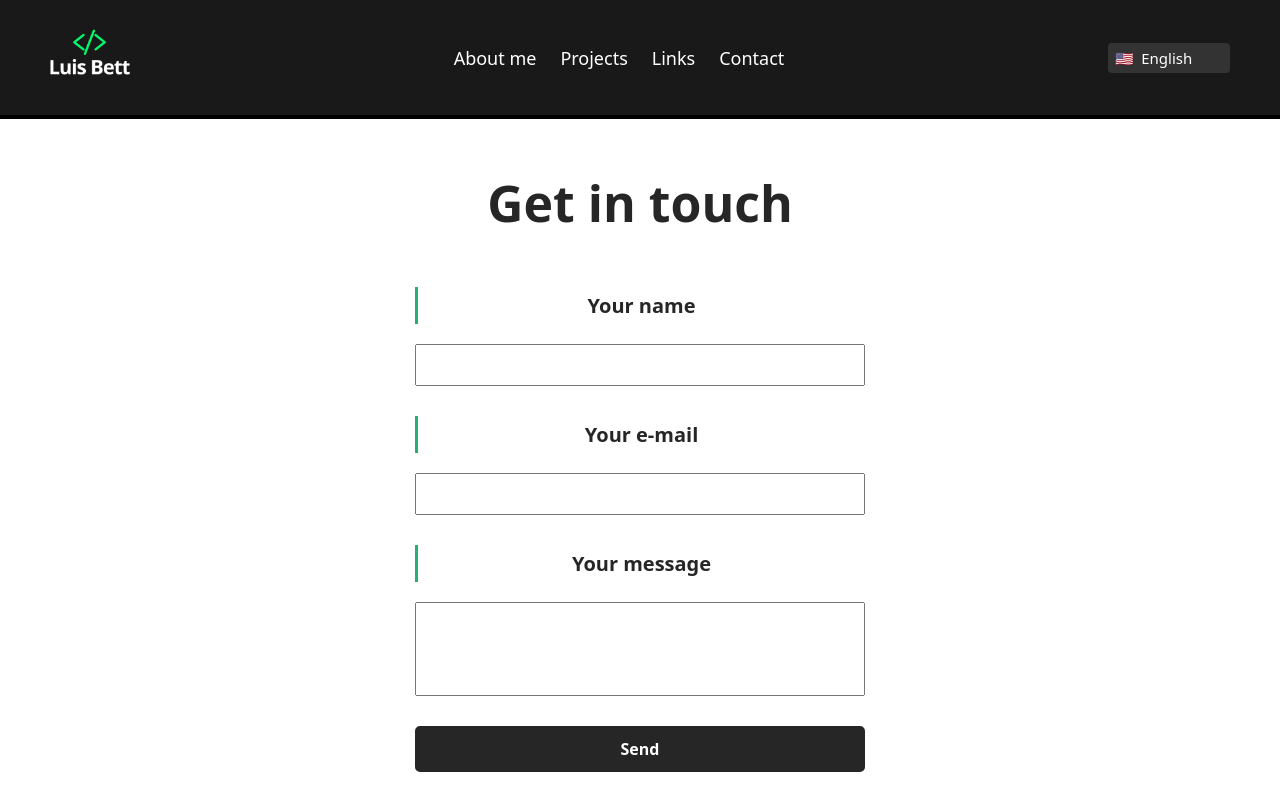
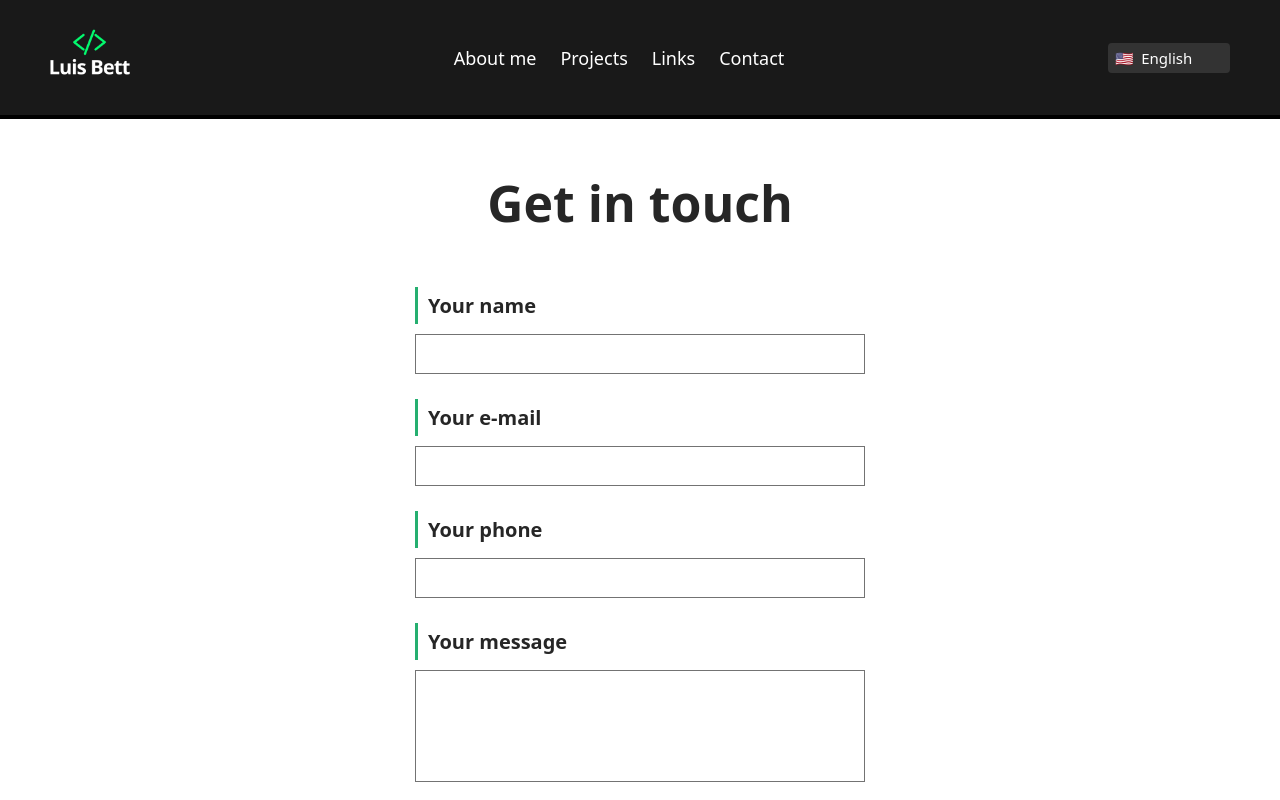
Before and after one commit to luisbett/luisbett-website, a Vue app: page /contact in a window 1280 px wide. Shown: the top 800 px of the page. Built offline with nearby package versions, Linux system fonts and the light colour scheme.

Commit message:
adjust form to be sent using formspree

```diff
--- a/src/components/Form.vue
+++ b/src/components/Form.vue
@@ -2,21 +2,25 @@
 
 	<div id="form-div">
         <h1>{{ translate('formTitle') }}</h1>
-        <form id="contact-form">
+        <form id="contact-form" action="https://formspree.io/f/mgebnoeq" method="POST">
             <div class="input-container">
                 <label for="name">{{ translate('formName') }}</label>
-                <input type="text" id="name" name="name" v-model="name">
+                <input type="text" id="name" name="Name" v-model="name">
             </div>
             <div class="input-container">
                 <label for="email">{{ translate('formEmail') }}</label>
-                <input type="email" id="email" name="email" v-model="email">
+                <input type="email" id="email" name="Email" v-model="email">
+            </div>
+            <div class="input-container">
+                <label for="phone">{{ translate('formPhone') }}</label>
+                <input type="text" id="phone" name="Phone" v-model="phone">
             </div>
             <div class="input-container">
                 <label for="message">{{ translate('formMessage') }}</label>
-                <textarea id="message" name="message" v-model="message" rows="4" cols="50"></textarea>
+                <textarea id="message" name="Message" v-model="message" rows="5"></textarea>
             </div>
             <div class="input-container">
-                <button id="submit-button" @click="sendEmail">{{ translate('formButton') }}</button>
+                <button id="submit-button" type="submit">{{ translate('formButton') }}</button>
             </div>
         </form>
 	</div>
@@ -35,29 +39,10 @@
 		props: {
 			language: String
 		},
-        data() {
-            return {
-                name: '',
-                email: '',
-                message: ''
-            }
-        },
 		methods: {
 			translate(msg) {
 				return this[this.language][msg]
-			},
-            sendEmail(e) {
-
-                e.preventDefault()
-
-                const data = {
-                    name: this.name,
-                    email: this.email,
-                    message: this.message
-                }
-
-                console.log(data)
-            }
+			}
 		}
 	}
 
@@ -80,19 +65,21 @@
     .input-container {
         display: flex;
         flex-direction: column;
-        margin-bottom: 30px;
+        margin-bottom: 25px;
     }
 
     label {
         font-size: 20px;
         font-weight: bold;
-        margin-bottom: 20px;
+        margin-bottom: 10px;
         padding: 5px 10px;
         border-left: 3px solid #25AF70;
+        text-align: left;
     }
 
     input, #message {
         padding: 10px 10px;
+        border: 1px solid #737373;
     }
 
     #message {
--- a/src/languages/ea.js
+++ b/src/languages/ea.js
@@ -13,6 +13,7 @@ export default {
                 formTitle: 'Entre en contacto',
                 formName: 'Su nombre',
                 formEmail: 'Su e-mail',
+                formPhone: 'Su teléfono',
                 formMessage: 'Su mensaje',
                 formButton: 'Enviar',
                 linksMessage: 'Enlaces',
--- a/src/languages/en.js
+++ b/src/languages/en.js
@@ -13,6 +13,7 @@ export default {
                 formTitle: 'Get in touch',
                 formName: 'Your name',
                 formEmail: 'Your e-mail',
+                formPhone: 'Your phone',
                 formMessage: 'Your message',
                 formButton: 'Send',
                 linksMessage: 'Links',
--- a/src/languages/pt_br.js
+++ b/src/languages/pt_br.js
@@ -13,6 +13,7 @@ export default {
                 formTitle: 'Entre em contato',
                 formName: 'Seu nome',
                 formEmail: 'Seu e-mail',
+                formPhone: 'Seu telefone',
                 formMessage: 'Sua mensagem',
                 formButton: 'Enviar',
                 linksMessage: 'Links',
```
